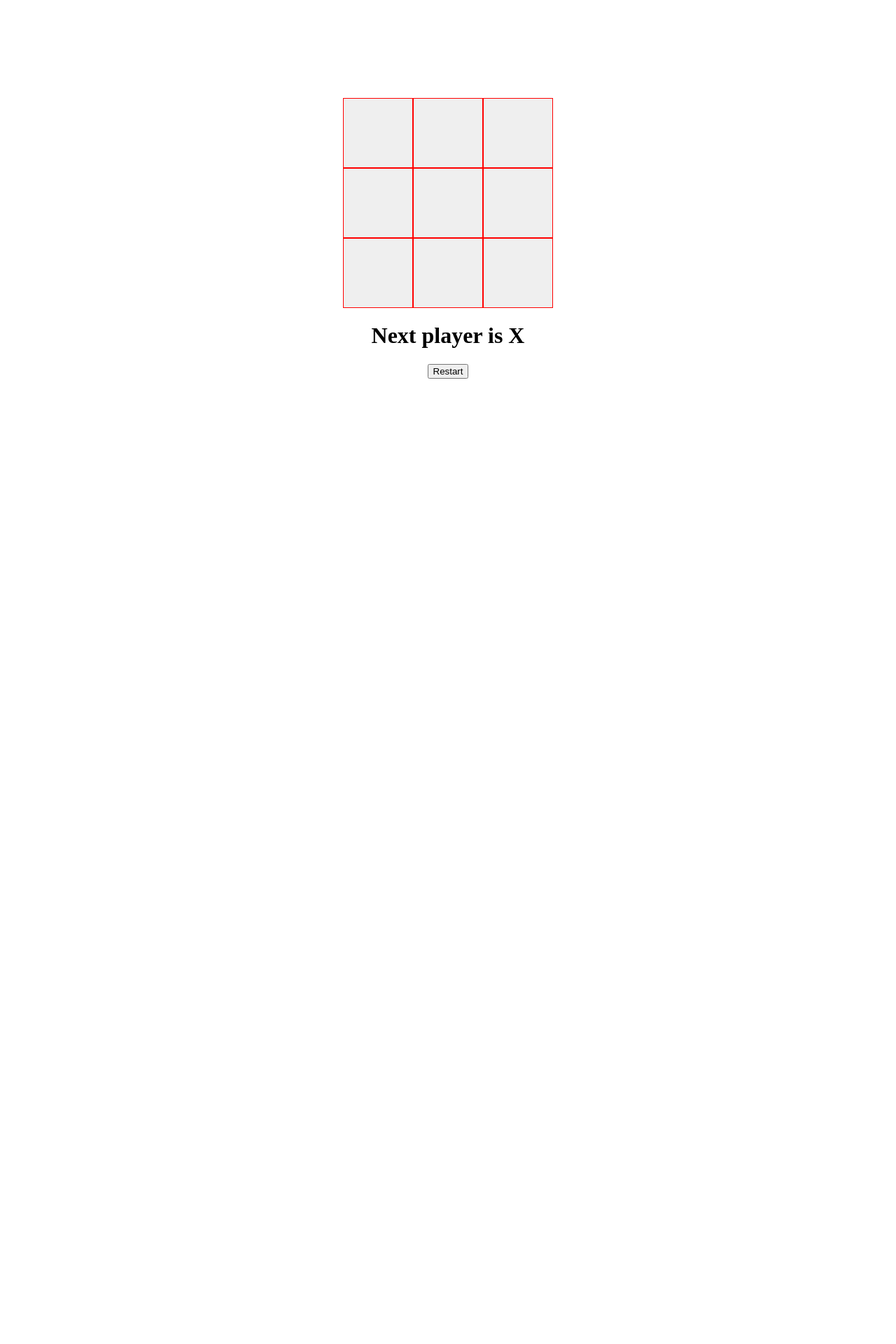
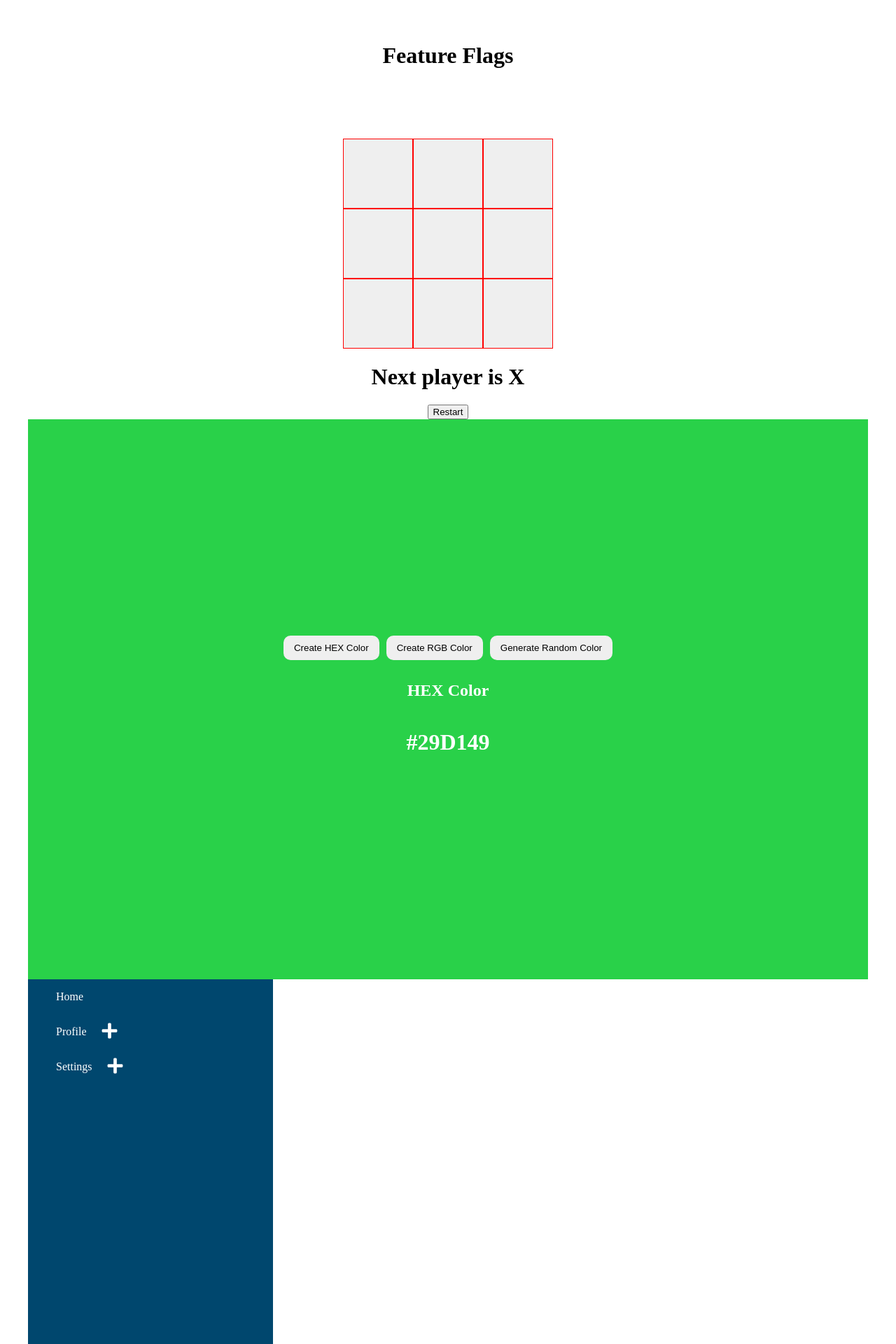
Before and after one commit to Sandunrmst/react-rapid-components, a React (Vite) app: page / in a window 1280 px wide. Shown: the top 1920 px of the page at 70% size. Before the commit the page ends 800 px from the top, so only its background shows below. Built offline with nearby package versions, Linux system fonts and the light colour scheme.

Commit message:
Feature Enable Service

```diff
--- a/src/App.jsx
+++ b/src/App.jsx
@@ -2,6 +2,8 @@
 import ModalTest from "./components/custommodal/modalitem";
 import TabItem from "./components/customtabs/tabitem";
 import Faqs from "./components/faq";
+import FeatureFlags from "./components/featureflag";
+import FeatureFlagGlobalState from "./components/featureflag/context";
 import GithubProfileFinder from "./components/githubprofilefinder";
 import ImageSlider from "./components/imsgeslider";
 import LightDarkMode from "./components/lightdarkmode";
@@ -44,7 +46,11 @@
 
       {/* <SearchAutocomplete /> */}
 
-      <TicTacToe />
+      {/* <TicTacToe /> */}
+
+      <FeatureFlagGlobalState>
+        <FeatureFlags />
+      </FeatureFlagGlobalState>
     </>
   );
 }
--- /dev/null
+++ b/src/components/featureflag/context/index.jsx
@@ -0,0 +1,33 @@
+import { createContext, useEffect, useState } from "react";
+import featureFlagsDataServiceCall from "../data";
+
+export const FeatureFlagsContext = createContext(null);
+
+export default function FeatureFlagGlobalState({ children }) {
+  const [loading, setLoading] = useState(false);
+  const [enabledFlags, setEnabledFlags] = useState({});
+
+  async function fetchFeatureFlags() {
+    try {
+      setLoading(true);
+      //service call
+      const response = await featureFlagsDataServiceCall();
+      console.log(response);
+      setEnabledFlags(response);
+      setLoading(false);
+    } catch (error) {
+      console.log(error);
+      setLoading(false);
+      throw new Error(error);
+    }
+  }
+
+  useEffect(() => {
+    fetchFeatureFlags();
+  }, []);
+  return (
+    <FeatureFlagsContext.Provider value={{ loading, enabledFlags }}>
+      {children}
+    </FeatureFlagsContext.Provider>
+  );
+}
--- /dev/null
+++ b/src/components/featureflag/data.js
@@ -0,0 +1,17 @@
+
+const dummyAPIResponse = {
+    showLightAndDarkMode : false,
+    showTicTacToeBoard : true,
+    showRandomColorGenerator : true,
+    showAccordian : false,
+    showTreeView : true
+}
+
+function featureFlagsDataServiceCall(){
+
+    return new Promise((resolve, reject)=> {
+        if(dummyAPIResponse) setTimeout(resolve(dummyAPIResponse), 500);
+        else reject('Some error occured!')
+    })
+
+}export default featureFlagsDataServiceCall
--- /dev/null
+++ b/src/components/featureflag/index.jsx
@@ -0,0 +1,50 @@
+import { useContext } from "react";
+import Faqs from "../faq";
+import LightDarkMode from "../lightdarkmode";
+import RandomColor from "../randomcolor";
+import TicTacToe from "../tictacttoe";
+import TreeView from "../treeview";
+import { FeatureFlagsContext } from "./context";
+import menus from "../treeview/data";
+
+export default function FeatureFlags() {
+  const { loading, enabledFlags } = useContext(FeatureFlagsContext);
+
+  const componentsToRender = [
+    {
+      key: "showLightAndDarkMode",
+      component: <LightDarkMode />,
+    },
+    {
+      key: "showTicTacToeBoard",
+      component: <TicTacToe />,
+    },
+    {
+      key: "showRandomColorGenerator",
+      component: <RandomColor />,
+    },
+    {
+      key: "showAccordian",
+      component: <Faqs />,
+    },
+    {
+      key: "showTreeView",
+      component: <TreeView menus={menus} />,
+    },
+  ];
+
+  function checkEnabledFlags(getCurrentKey) {
+    return enabledFlags[getCurrentKey];
+  }
+
+  if (loading) return <h1>Loading data!</h1>;
+
+  return (
+    <div>
+      <h1>Feature Flags</h1>
+      {componentsToRender.map((componentItem) =>
+        checkEnabledFlags(componentItem.key) ? componentItem.component : null
+      )}
+    </div>
+  );
+}
```
